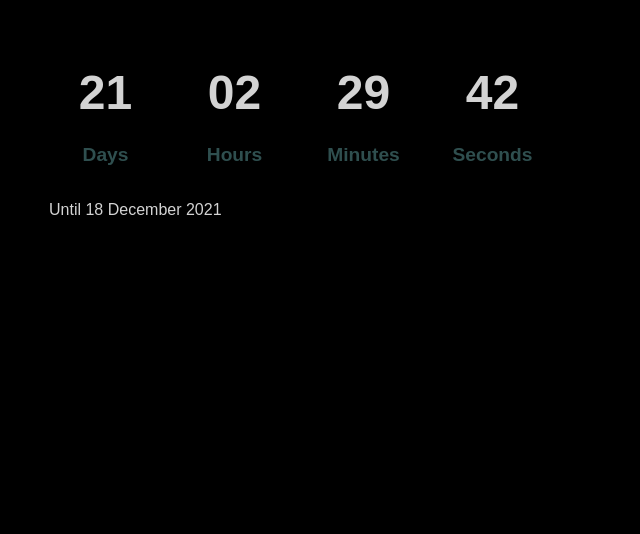
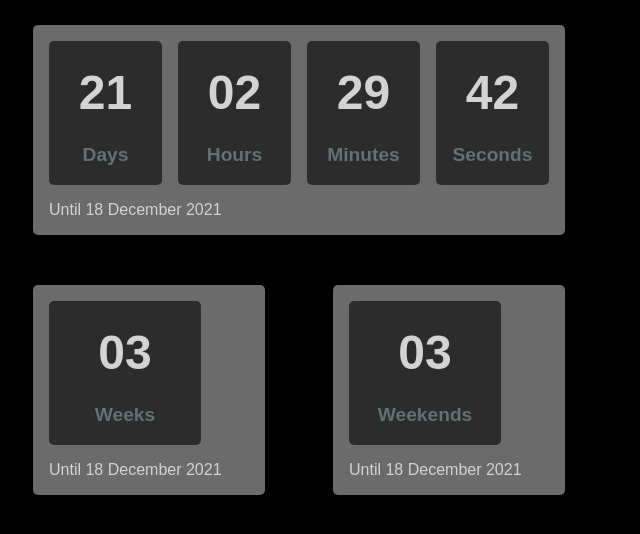
Before and after one commit to maxime-a/countdown, a plain HTML site: page index.html in a window 1280 px wide. Shown: the whole page, without its empty margins (0-640 px from the left). Drawn offline with nearby package versions, Linux system fonts and the light colour scheme.

Commit message:
Add files via upload

```diff
--- a/index.html
+++ b/index.html
@@ -7,7 +7,7 @@
         <link rel="stylesheet" href="main.css">
     </head>
     <body>
-        <div class="until" id="MyCountdown">
+        <div class="until_full" id="MyCountdown">
             <div class="until__component">
                 <div class="until__numeric until__numeric--days">00</div>
                 <div class="until__unit">Days</div>
@@ -26,6 +26,22 @@
             </div>
             <div class="until__event">Until --</div>
         </div>
+        <div class="global">
+            <div class="until_weeks" id="MyCountdown2">
+                <div class="until__component">
+                    <div class="until__numeric until__numeric--weeks">00</div>
+                    <div class="until__unit">Weeks</div>
+                </div>
+                <div class="until__event">Until --</div>
+            </div>
+            <div class="until_weeks" id="MyCountdown3">
+                <div class="until__component">
+                    <div class="until__numeric until__numeric--weekends">00</div>
+                    <div class="until__unit">Weekends</div>
+                </div>
+                <div class="until__event">Until --</div>
+            </div>
+        </div>
         <script src="https://cdnjs.cloudflare.com/ajax/libs/dayjs/1.10.7/dayjs.min.js"></script>
         <script src="https://cdnjs.cloudflare.com/ajax/libs/dayjs/1.10.7/plugin/duration.min.js"></script>
         <script src="main.js"></script>
--- a/main.css
+++ b/main.css
@@ -1,14 +1,34 @@
 body{
     background-color: black;
 }
-.until{
+
+.global{
+    display:grid;
+    grid-template-columns: repeat(2,1fr);
+    max-width: 600px;
+}
+
+.until_full{
     margin: 25px;
     max-width: 500px;
     display:grid;
     grid-template-columns: repeat(4, 1fr);
     gap: 1em;
     padding: 1em;
-    background: #000000;
+    background: #6b6b6b;
+    border-radius: 5px;
+    box-shadow: 0 0 5px rgba(0,0,0,0.3);
+    font-family: sans-serif;
+}
+
+.until_weeks{
+    margin: 25px;
+    max-width: 200px;
+    display:grid;
+    grid-template-columns: repeat(1, 1fr);
+    gap: 1em;
+    padding: 1em;
+    background: #6b6b6b;
     border-radius: 5px;
     box-shadow: 0 0 5px rgba(0,0,0,0.3);
     font-family: sans-serif;
@@ -16,7 +36,7 @@ body{
 
 .until__component{
     text-align: center;
-    background: black;
+    background: rgb(44, 44, 44);
     border-radius: 5px;
 }
 
@@ -31,7 +51,7 @@ body{
     font-size: 1.2em;
     padding-bottom: 1em;
     font-weight: bold;
-    color:darkslategrey;
+    color:rgb(97, 114, 114);
 }
 
 .until__event{
--- a/main.js
+++ b/main.js
@@ -15,4 +15,35 @@ function activateCountdown(element, dateString){
     },250);
 }
 
+function activateCountdownWeeks(element, dateString){
+    const targetDate = dayjs(dateString);
+    element.querySelector(".until__event").textContent = `Until ${ targetDate.format("D MMMM YYYY")}`;
+
+    setInterval(()=>{
+        const now = dayjs();
+        const duration = dayjs.duration(targetDate.diff(now));
+
+        element.querySelector(".until__numeric--weeks").textContent = duration.weeks().toString().padStart(2,"0");
+    },250);
+}
+
+function activateCountdownWeekends(element, dateString){
+    const targetDate = dayjs(dateString);
+    element.querySelector(".until__event").textContent = `Until ${ targetDate.format("D MMMM YYYY")}`;
+
+    setInterval(()=>{
+        const now = dayjs();
+        const duration = dayjs.duration(targetDate.diff(now));
+
+        numberOfWeekends = Math.floor(duration.asDays()/7);
+        if((now.day()+1)%7+duration.asDays()%7 >= 8){numberOfWeekends+=1};
+
+        element.querySelector(".until__numeric--weekends").textContent = numberOfWeekends.toFixed(0).toString().padStart(2,"0");
+        console.log((now.day()+1)%7+duration.asDays()%7);
+        console.log(numberOfWeekends);
+    },250);
+}
+
 activateCountdown(document.getElementById("MyCountdown"), "2021-12-18");
+activateCountdownWeeks(document.getElementById("MyCountdown2"), "2021-12-18");
+activateCountdownWeekends(document.getElementById("MyCountdown3"), "2021-12-18");
```
